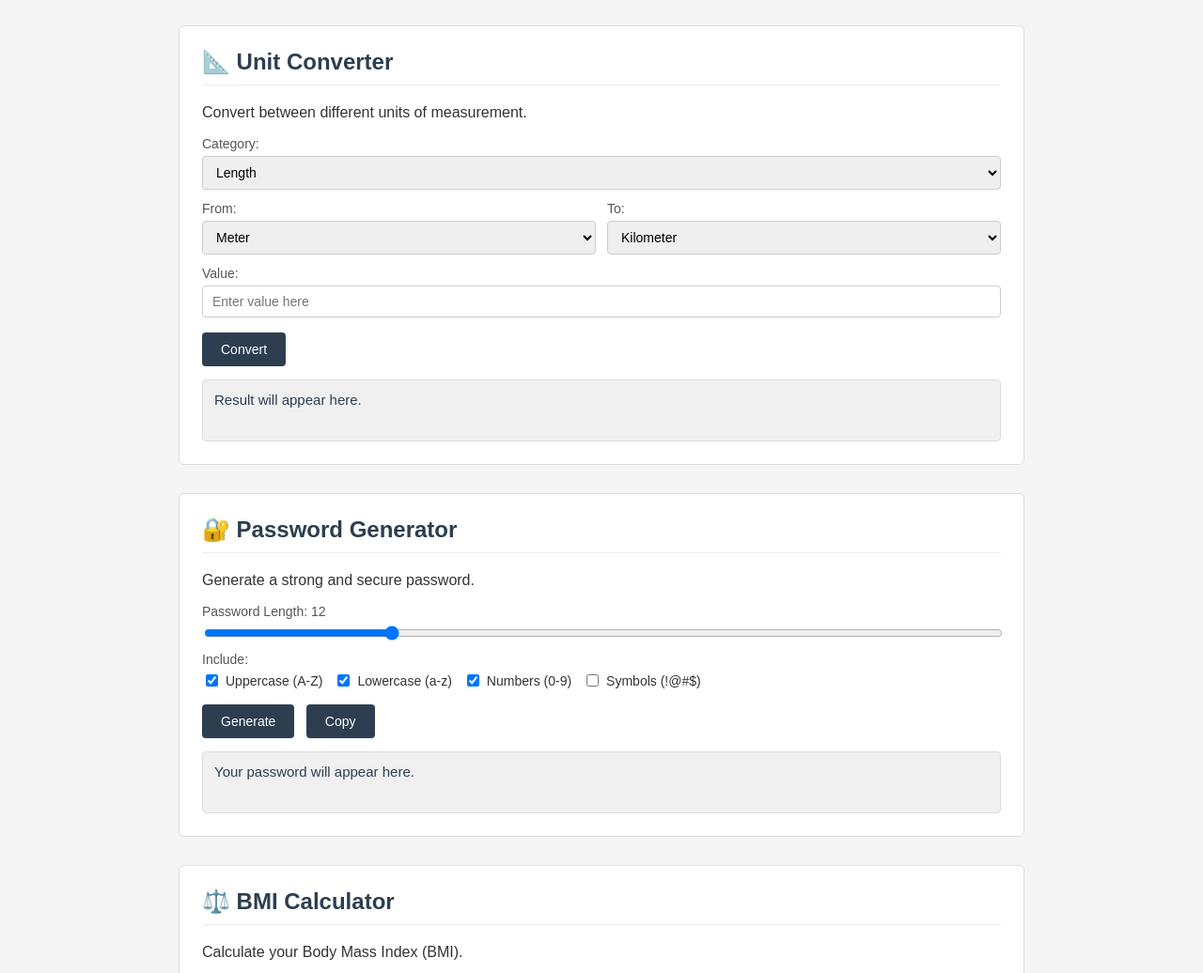
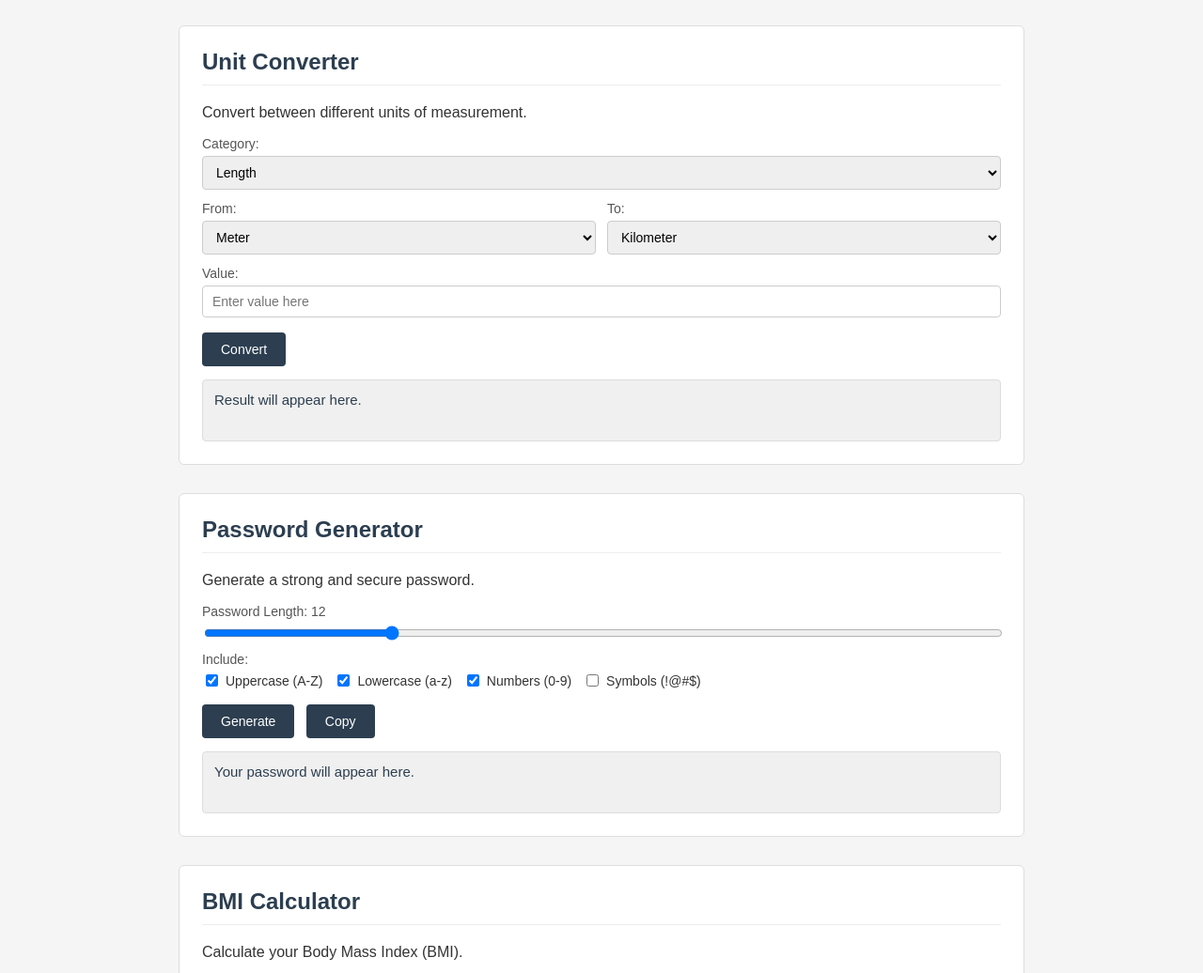
Before and after one commit to malungaypandesal123/webprojct, a plain HTML site: page tools.html in a window 1280 px wide. Shown: the part 208-1244 px from the top of the page at 94% size. Drawn offline with nearby package versions, Linux system fonts and the light colour scheme.

Commit message:
Update tools.html

```diff
--- a/tools.html
+++ b/tools.html
@@ -195,7 +195,7 @@
 
     <!-- TOOL 1: Unit Converter -->
     <div class="tool-box">
-      <h2>📐 Unit Converter</h2>
+      <h2> Unit Converter</h2>
       <p>Convert between different units of measurement.</p>
 
       <label>Category:</label>
@@ -226,7 +226,7 @@
 
     <!-- TOOL 2: Password Generator -->
     <div class="tool-box">
-      <h2>🔐 Password Generator</h2>
+      <h2> Password Generator</h2>
       <p>Generate a strong and secure password.</p>
 
       <label>Password Length: <span id="len-val">12</span></label>
@@ -249,7 +249,7 @@
 
     <!-- TOOL 3: BMI Calculator -->
     <div class="tool-box">
-      <h2>⚖️ BMI Calculator</h2>
+      <h2> BMI Calculator</h2>
       <p>Calculate your Body Mass Index (BMI).</p>
 
       <label>Unit:</label>
```
